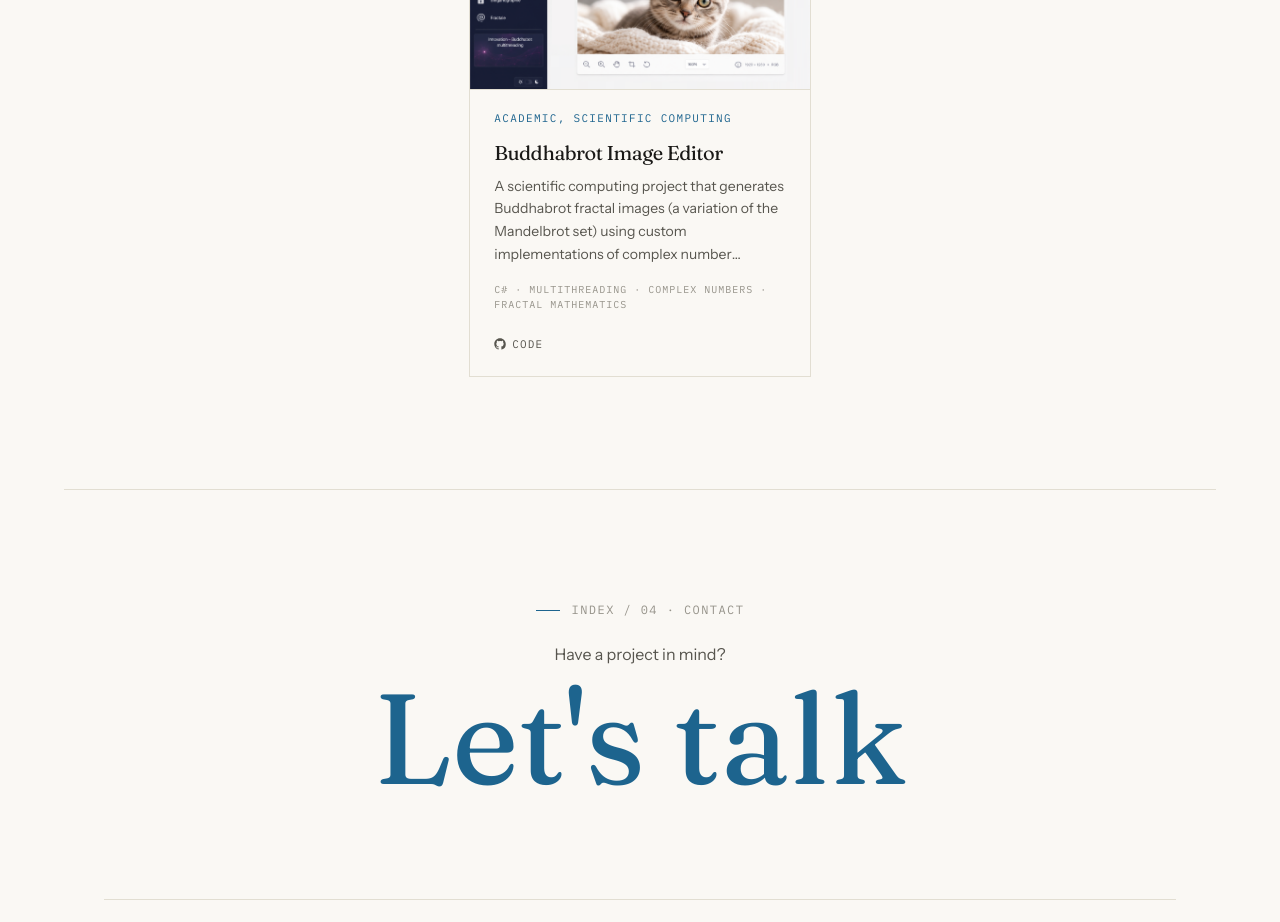
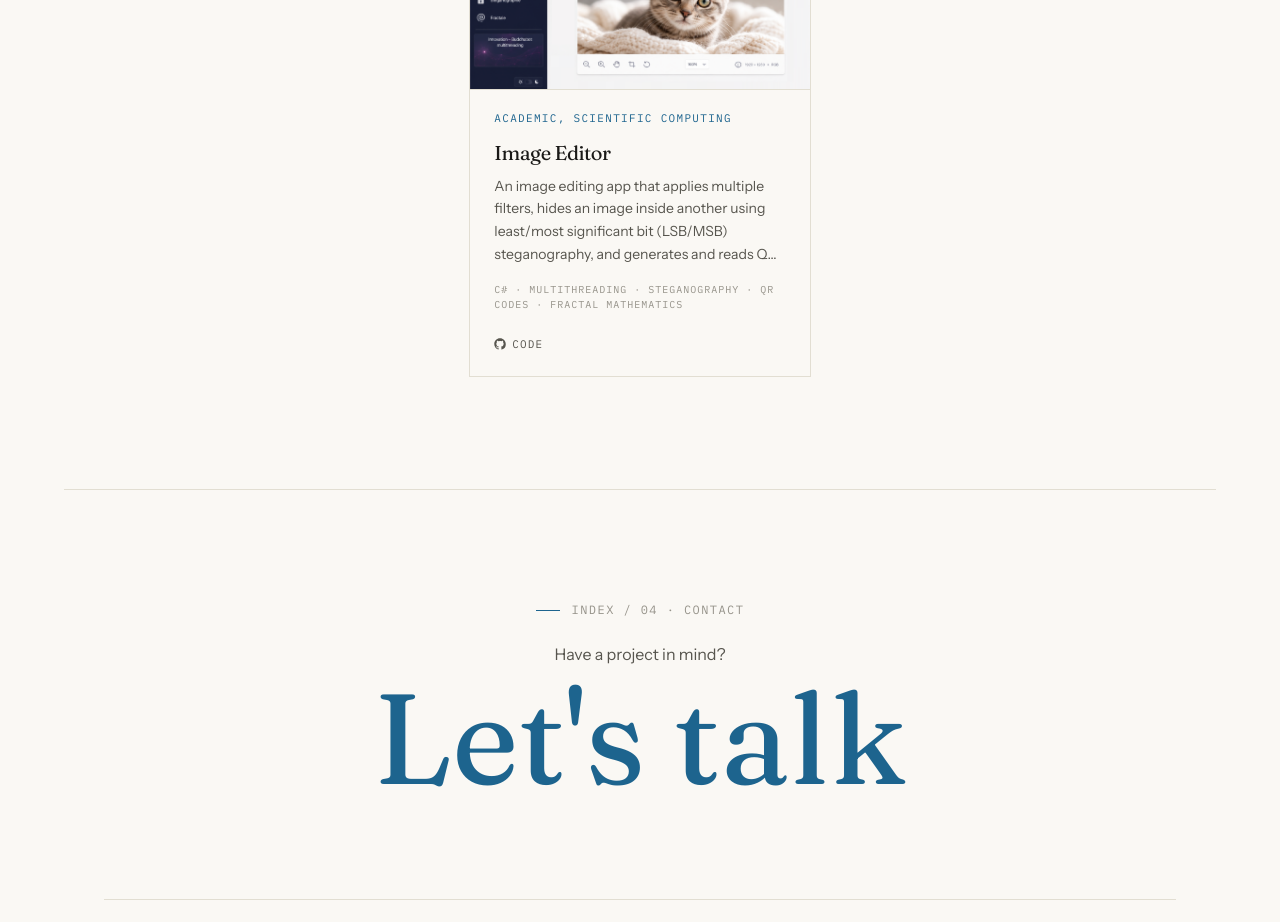
Before and after one commit to NotHilal/PortFolio, a React (Vite) app: page / in a window 1280 px wide. Shown: the part 5780-6702 px from the top of the page. Built offline with nearby package versions, Linux system fonts and the light colour scheme.

Commit message:
Added description

```diff
--- a/src/data/projects.fr.js
+++ b/src/data/projects.fr.js
@@ -36,7 +36,7 @@ const projectsFr = [
   {
     category: "Académique, Calcul scientifique",
     description:
-      "Un projet de calcul scientifique qui génère des images fractales Buddhabrot (une variante de l'ensemble de Mandelbrot) à l'aide d'implémentations personnalisées d'arithmétique des nombres complexes, de mapping de pixels et de rendu de dégradés de couleurs. Un traitement multithread avec une classe de threading dédiée réduit considérablement le temps de rendu, combinant mathématiques, traitement d'image et calcul parallèle.",
+      "Une application d'édition d'images qui applique plusieurs filtres, cache une image à l'intérieur d'une autre grâce à la stéganographie par bit de poids fort et de poids faible (LSB/MSB), et génère et lit des codes QR. Elle génère aussi des fractales en mono-thread et en multithread, en basculant vers le multithread pour rester rapide sur les grandes fractales. (Une fractale est un motif qui se répète à toutes les échelles, révélant la même structure complexe peu importe le niveau de zoom.)",
   },
 ];
 
--- a/src/data/projects.js
+++ b/src/data/projects.js
@@ -91,13 +91,13 @@ const projects = [
     githubUrl: "https://github.com/NotHilal/StoreFinalProject",
   },
   {
-    title: "Buddhabrot Image Editor",
+    title: "Image Editor",
     type: "app",
     category: "Academic, Scientific Computing",
     year: null,
-    tags: ["C#", "Multithreading", "Complex Numbers", "Fractal Mathematics"],
+    tags: ["C#", "Multithreading", "Steganography", "QR Codes", "Fractal Mathematics"],
     description:
-      "A scientific computing project that generates Buddhabrot fractal images (a variation of the Mandelbrot set) using custom implementations of complex number arithmetic, pixel mapping, and color gradient rendering. Multithreaded processing with a dedicated threading class significantly reduces render time, combining mathematics, image processing, and parallel computing.",
+      "An image editing app that applies multiple filters, hides an image inside another using least/most significant bit (LSB/MSB) steganography, and generates and reads QR codes. It also renders fractals using both single-threaded and multithreaded processing, switching to multithreading to keep things fast for large fractals. (A fractal is a pattern that repeats itself at every scale, revealing the same intricate structure no matter how far you zoom in.)",
     image: buddhabrotImg,
     liveUrl: null,
     githubUrl: "https://github.com/NotHilal/ImageEdits",
```
